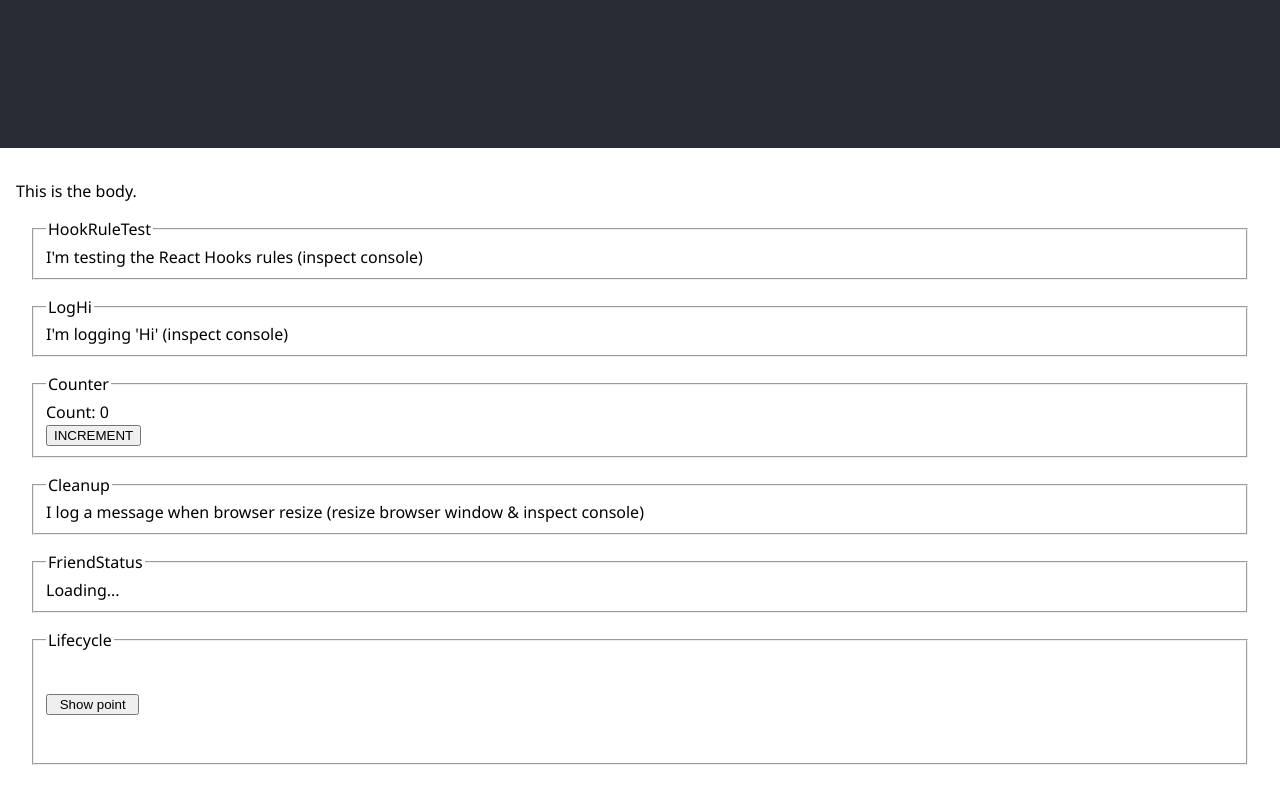
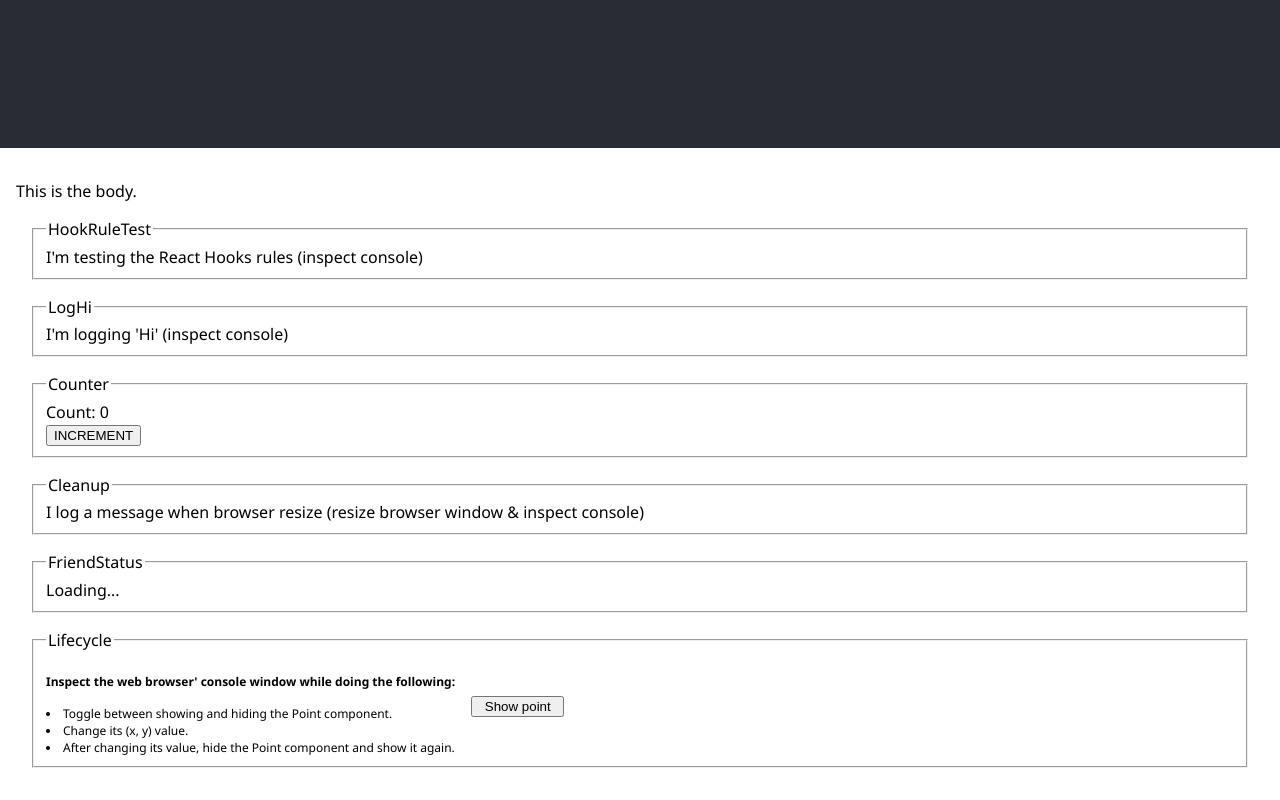
Before and after one commit to Shlomo-Moller/hooks, a React (Create React App) app: page / in a window 1280 px wide. Shown: the part 652-1452 px from the top of the page. Built offline with nearby package versions, Linux system fonts and the light colour scheme; the HTML template or start-up script is replaced by a standard one.

Commit message:
Add a .lifecycle-hint div to Lifecycle

```diff
--- a/src/components/useEffect/lifecycle/Lifecycle.css
+++ b/src/components/useEffect/lifecycle/Lifecycle.css
@@ -7,3 +7,4 @@
 }
 .lifecycle > input { min-width: 7em }
 .lifecycle > table { text-align: center }
+.lifecycle-hint { font-size: 12px }
--- a/src/components/useEffect/lifecycle/Lifecycle.js
+++ b/src/components/useEffect/lifecycle/Lifecycle.js
@@ -15,6 +15,13 @@ const Lifecycle = () => {
 
     return (
         <div className='lifecycle'>
+
+            <div className='lifecycle-hint'>
+                <h4>Inspect the web browser' console window while doing the following:</h4>
+                <li>Toggle between showing and hiding the Point component.</li>
+                <li>Change its (x, y) value.</li>
+                <li>After changing its value, hide the Point component and show it again.</li>
+            </div>
 
             <input type='button'
                    value={(show ? 'Hide' : 'Show') + ' point'}
```
